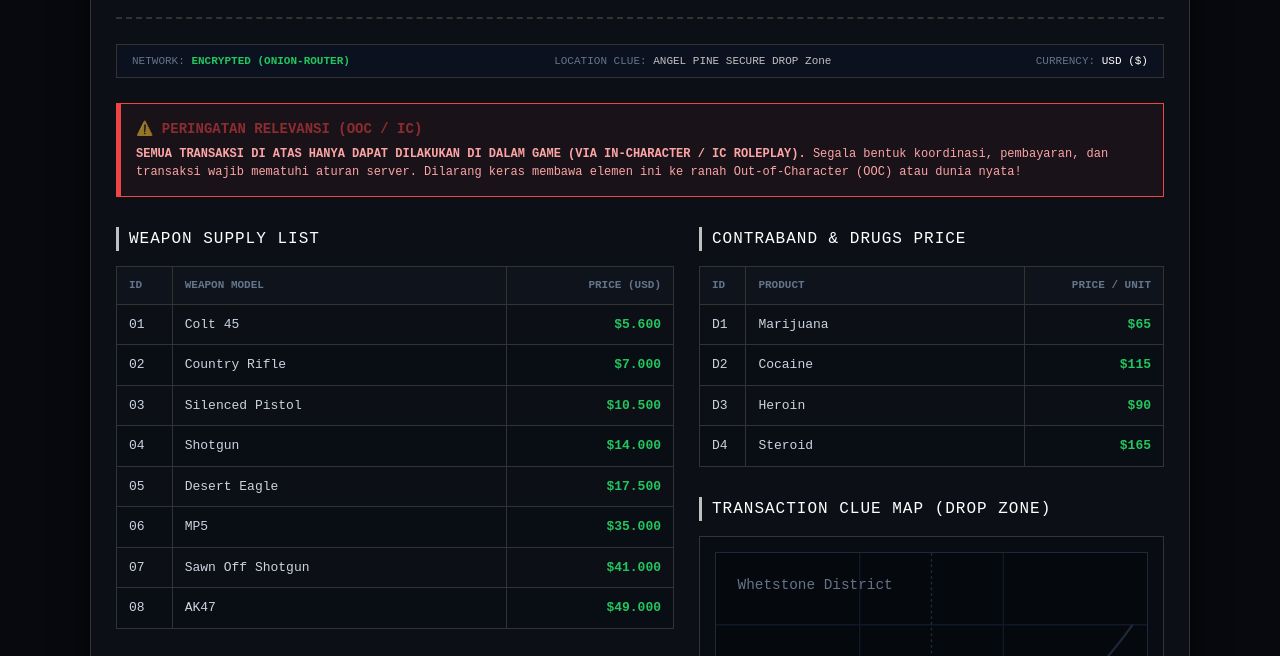
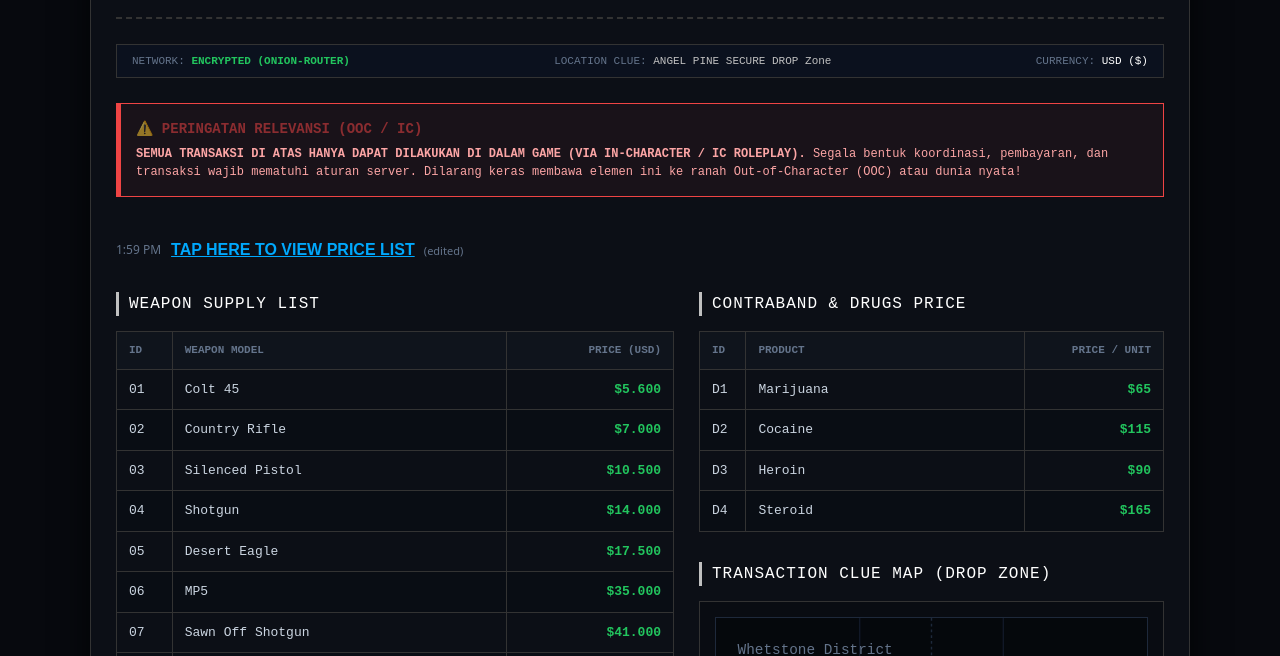
Before and after one commit to fadlipradipka-coder/kdo-dark-net, a plain HTML site: page index.html in a window 1280 px wide. Shown: the part 113-769 px from the top of the page. Drawn offline with Linux system fonts and the light colour scheme.

Commit message:
Update index.html

```diff
--- a/index.html
+++ b/index.html
@@ -157,6 +157,64 @@
 
         .blink { animation: blinker 1.5s linear infinite; }
         @keyframes blinker { 50% { opacity: 0.3; } }
+        /* --- KODE DISCORD LINK --- */
+        .discord-message-container {
+            font-family: "gg sans", "Noto Sans", "Helvetica Neue", Helvetica, Arial, sans-serif;
+            display: flex;
+            align-items: flex-start;
+            gap: 10px;
+            background-color: #0c0f16; /* Disesuaikan dengan warna card website Anda */
+            padding: 10px 0;
+            color: var(--text-main);
+            margin-bottom: 20px;
+        }
+
+        .discord-time {
+            font-size: 12px;
+            color: var(--text-muted);
+            margin-top: 4px;
+        }
+
+        .discord-link {
+            color: #00a8fc;
+            text-decoration: underline;
+            font-weight: bold;
+            font-size: 16px;
+            position: relative;
+            display: inline-block;
+            font-family: Arial, sans-serif; /* Font standar agar mirip discord */
+        }
+
+        .discord-link:hover { text-decoration: underline; }
+
+        .discord-edited { font-size: 11px; color: var(--text-muted); margin-left: 5px; }
+
+        .discord-link::after {
+            content: attr(data-tooltip);
+            white-space: pre-wrap;
+            position: absolute;
+            bottom: 100%;
+            left: 0;
+            background-color: #111214;
+            color: #dbdee1;
+            padding: 8px 12px;
+            border-radius: 5px;
+            font-size: 14px;
+            font-weight: 500;
+            text-decoration: none;
+            box-shadow: 0 4px 8px rgba(0, 0, 0, 0.7);
+            opacity: 0;
+            visibility: hidden;
+            transition: opacity 0.1s ease-in-out;
+            pointer-events: none;
+            z-index: 100;
+            min-width: max-content;
+            margin-bottom: 5px;
+            font-family: "gg sans", "Noto Sans", Arial, sans-serif;
+        }
+
+        .discord-link:hover::after { opacity: 1; visibility: visible; }
+        /* --- BATAS KODE DISCORD LINK --- */
     </style>
 </head>
 <body>
@@ -178,6 +236,18 @@
             <p><strong>SEMUA TRANSAKSI DI ATAS HANYA DAPAT DILAKUKAN DI DALAM GAME (VIA IN-CHARACTER / IC ROLEPLAY).</strong> Segala bentuk koordinasi, pembayaran, dan transaksi wajib mematuhi aturan server. Dilarang keras membawa elemen ini ke ranah Out-of-Character (OOC) atau dunia nyata!</p>
         </div>
 
+        <div class="discord-message-container">
+            <span class="discord-time">1:59 PM</span>
+            <div class="discord-content">
+                <a
+                    href="https://fadlipradipka-coder.github.io/kdo-dark-net/"
+                    class="discord-link"
+                    data-tooltip="TAP HERE TO VIEW PRICE LIST&#10;(https://fadlipradipka-coder.github.io/kdo-dark-net/)">
+                    TAP HERE TO VIEW PRICE LIST
+                </a>
+                <span class="discord-edited">(edited)</span>
+            </div>
+        </div>
         <div class="grid-layout">
             <div>
                 <div class="table-container">
```
